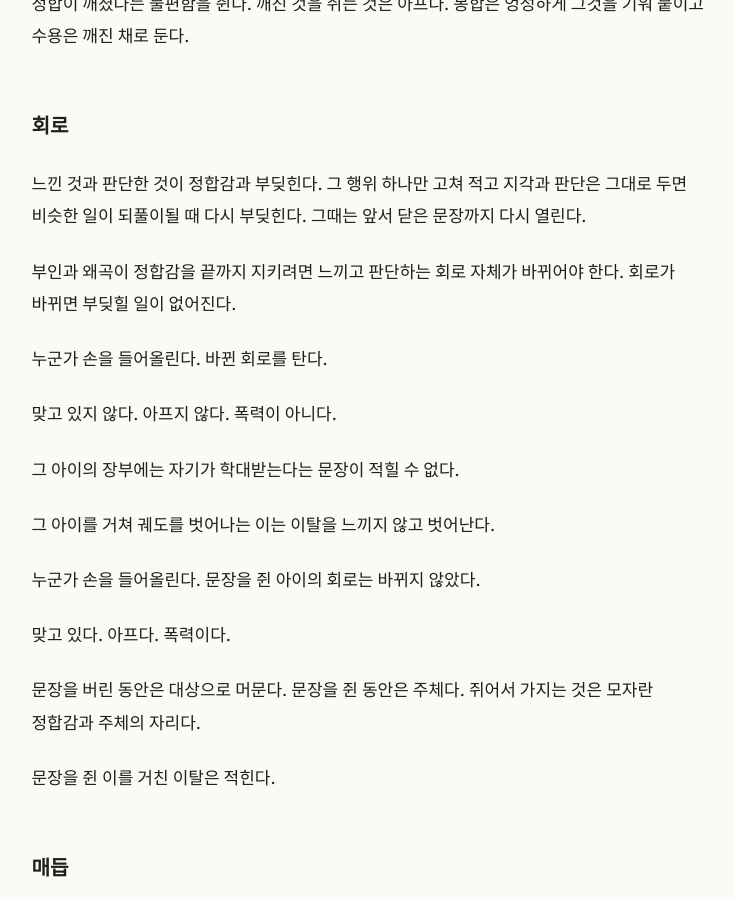
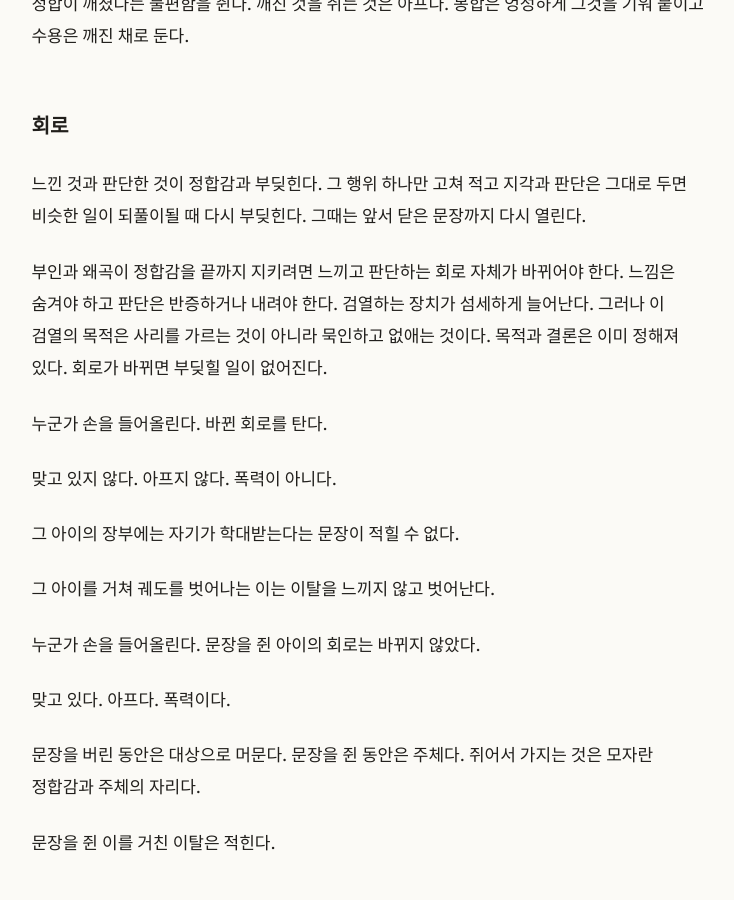
Before and after one commit to nonasking/essays, a Jekyll site: the page built from the-way-back/index.md, in a window 1280 px wide and 900 px high, scrolled down 7109 px. Shown: the whole window, without its empty margins (271-1005 px from the left). Built offline with Jekyll 4.4.1, drawn with Linux system fonts in a browser that asks for light colours.

Commit message:
index.md 업데이트

```diff
--- a/the-way-back/index.md
+++ b/the-way-back/index.md
@@ -199,7 +199,7 @@ description: 궤도를 벗어난 것이 돌아오는 길. 풀어서 돌아오면
 
 느낀 것과 판단한 것이 정합감과 부딪힌다. 그 행위 하나만 고쳐 적고 지각과 판단은 그대로 두면 비슷한 일이 되풀이될 때 다시 부딪힌다. 그때는 앞서 닫은 문장까지 다시 열린다.
 
-부인과 왜곡이 정합감을 끝까지 지키려면 느끼고 판단하는 회로 자체가 바뀌어야 한다. 회로가 바뀌면 부딪힐 일이 없어진다.
+부인과 왜곡이 정합감을 끝까지 지키려면 느끼고 판단하는 회로 자체가 바뀌어야 한다. 느낌은 숨겨야 하고 판단은 반증하거나 내려야 한다. 검열하는 장치가 섬세하게 늘어난다. 그러나 이 검열의 목적은 사리를 가르는 것이 아니라 묵인하고 없애는 것이다. 목적과 결론은 이미 정해져 있다. 회로가 바뀌면 부딪힐 일이 없어진다.
 
 누군가 손을 들어올린다. 바뀐 회로를 탄다.
 
```
